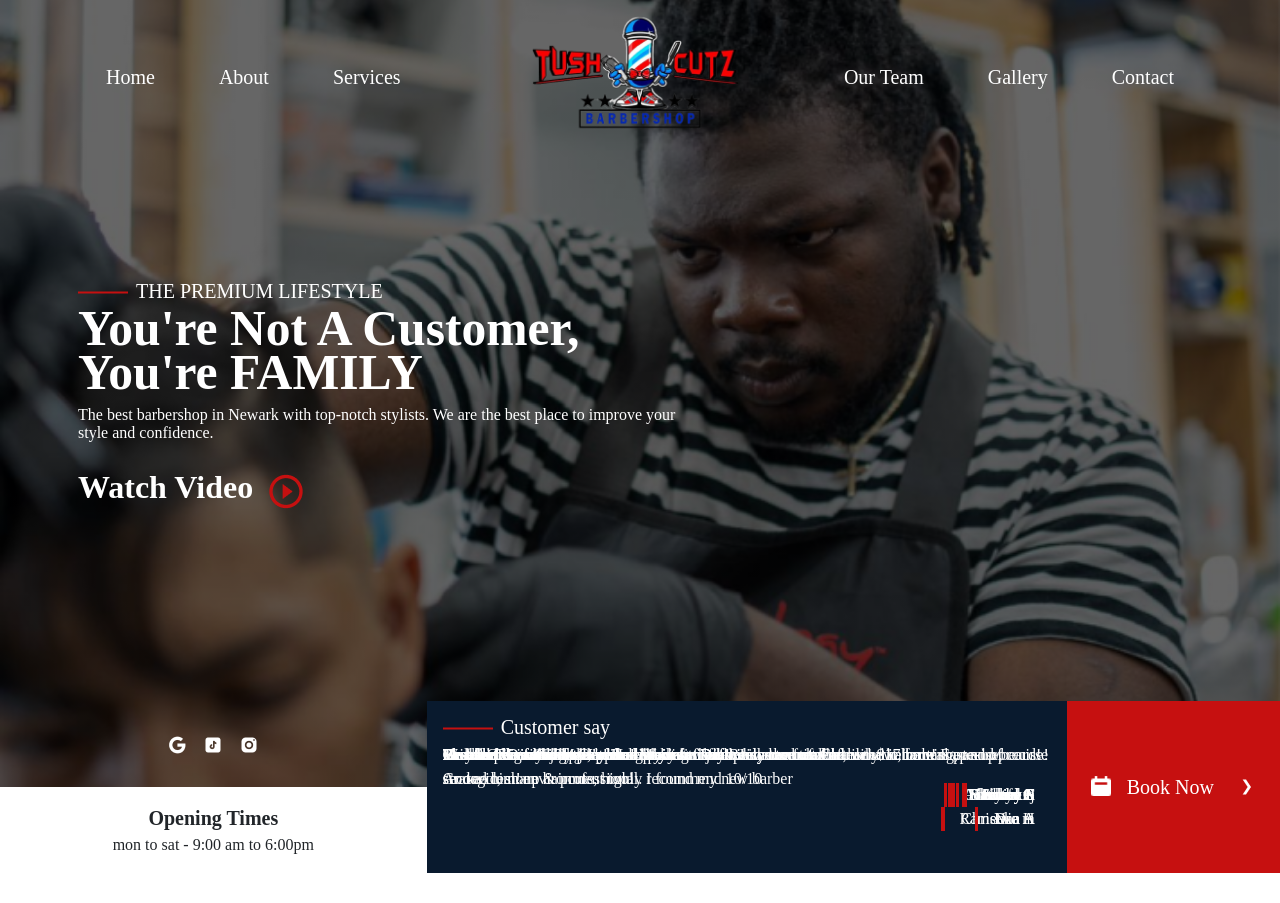
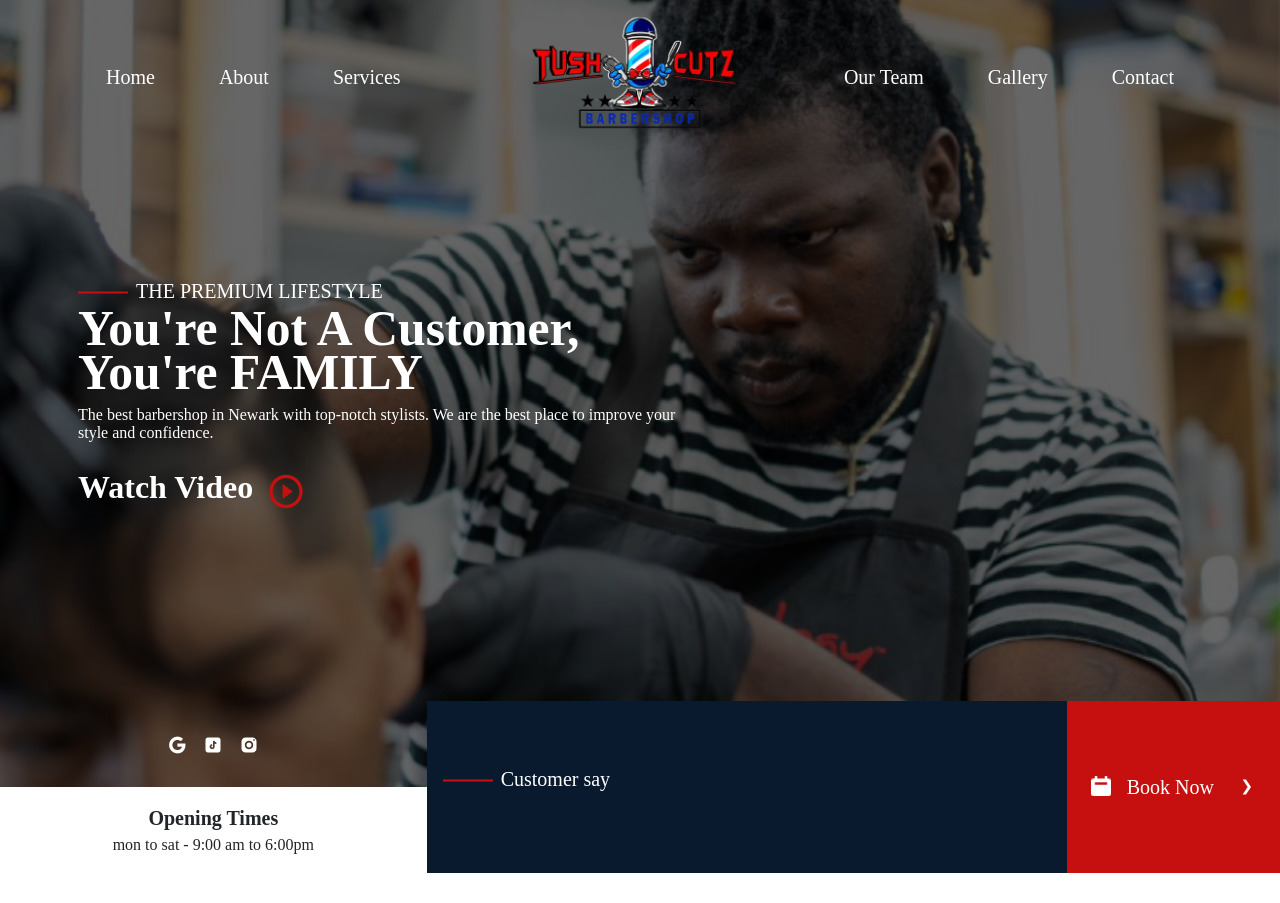
Before and after one commit to AdebisiRex/tushcutz, a React (Create React App) app: page / in a window 1280 px wide. Shown: the top 903 px of the page. Built offline with nearby package versions, Linux system fonts and the light colour scheme; a web font is replaced by a local one.

Commit message:
Fixed comments issue

```diff
--- a/src/components/Caro..js
+++ b/src/components/Caro..js
@@ -27,14 +27,14 @@ const Caro = () => {
       >
         <div className="carousel-inner">
           {comments.map(((value, id)=>(
-            <div data-bs-interval="5000" className="carousel-item active">
+            <div data-bs-interval="2000" className="carousel-item ">
             <p>
              {value.comment}
             </p>
             <p className="float-end border-start  border-3 border-danger px-3"> {value.name}</p>
           </div>
-          )))}
 
+)))}
         </div>
       </div>
     </>
--- a/src/sections/Map.js
+++ b/src/sections/Map.js
@@ -24,7 +24,7 @@ const Map = () => {
           <img src={contact} alt="" className="mb-2" />
           <p className="m-0">CONTACT:</p>
           <p className="m-0">(862) 367-3408</p>
-          <p className="m-0">tushbarbershop@gmail.com</p>
+          <p className="m-0">tushcutz@gmail.com</p>
         </div>
         <div className="bg-primary p-3 shadow text-white text-center">
           <img src={address} alt="" className="mb-2" />
```
